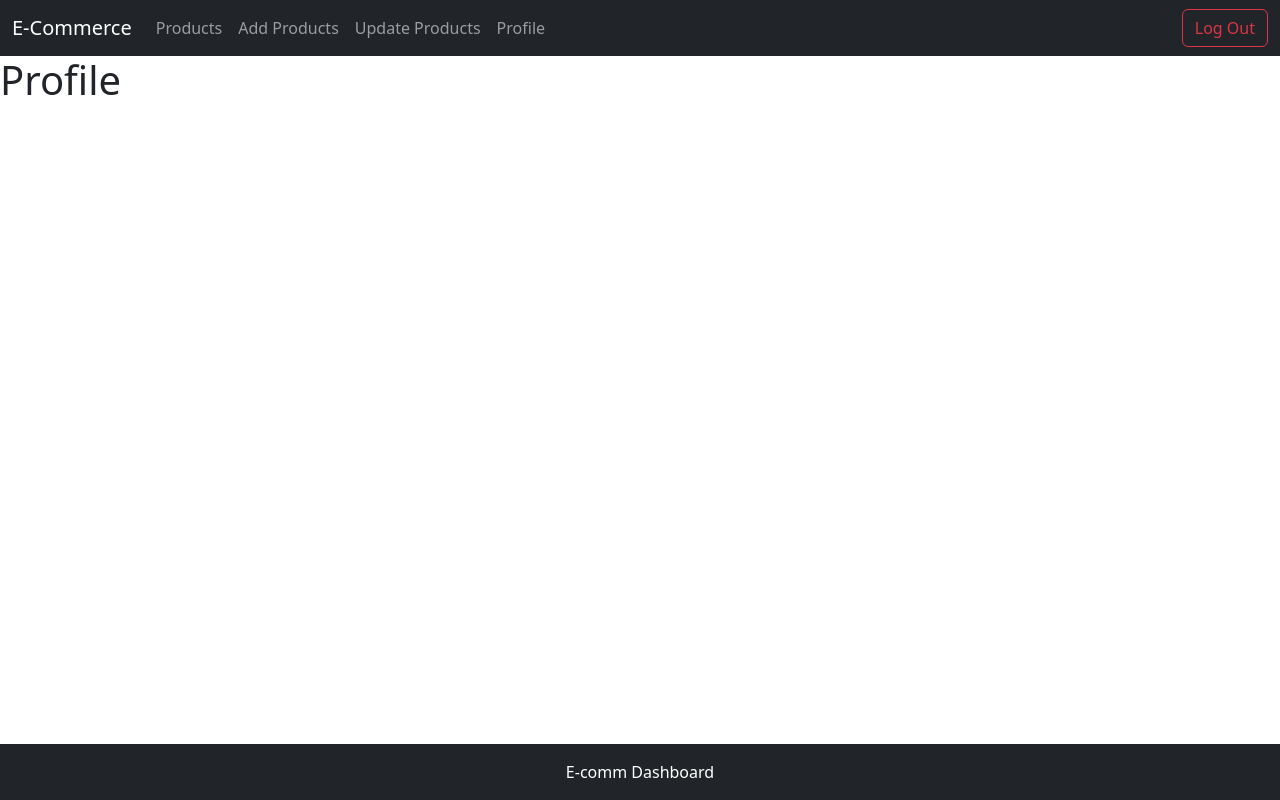
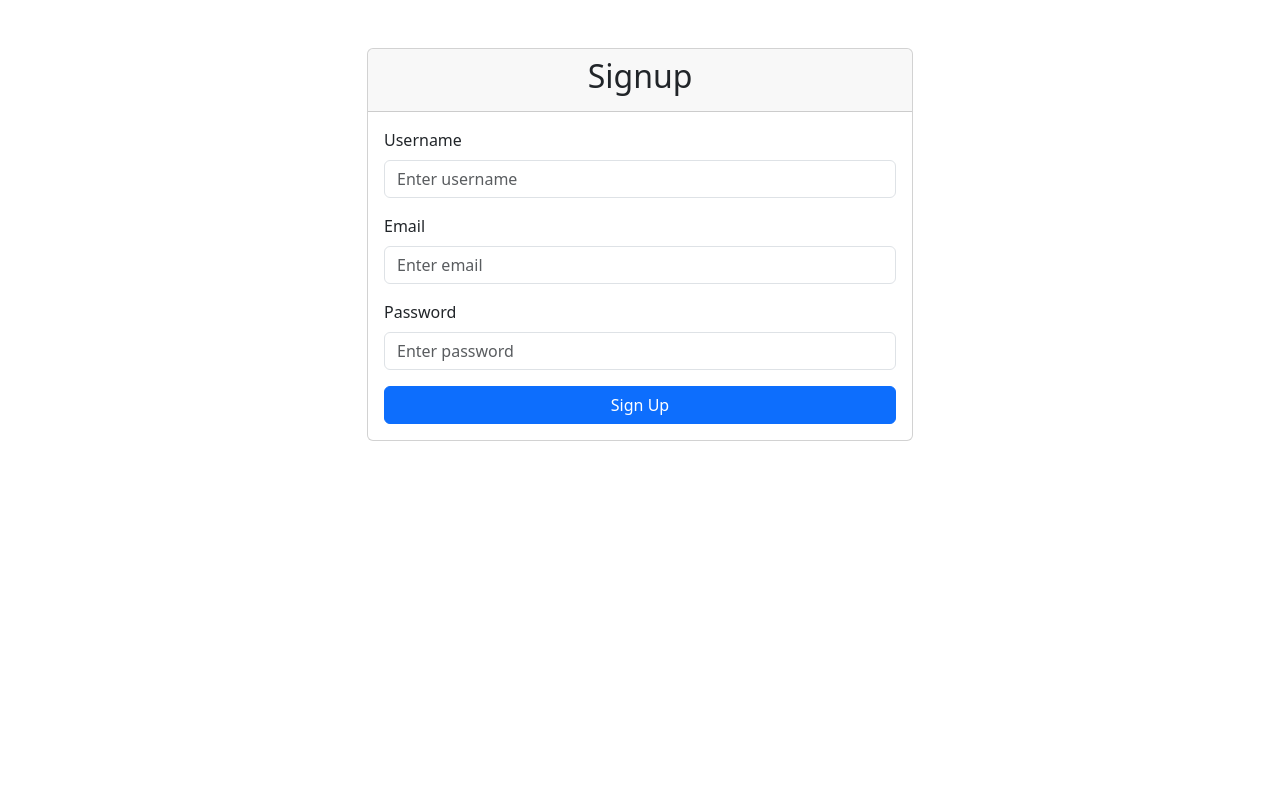
Before and after one commit to hassaan871/E-Dashboard-Frontend, a React (Create React App) app: page /profile in a window 1280 px wide. Built offline with nearby package versions, Linux system fonts and the light colour scheme.

Commit message:
Signup component with Bootstrap styling and input handling

```diff
--- a/src/App.js
+++ b/src/App.js
@@ -5,11 +5,12 @@ import AddProducts from "./components/addProducts/AddProducts";
 import UpdateProducts from "./components/updateProducts/UpdateProducts";
 import Profile from "./components/profile/Profile";
 import Footer from "./components/footer/Footer";
+import Signup from "./components/authentication/signup/Signup";
 
 const App = () => {
   return (
     <div>
-      <BrowserRouter>
+      {/* <BrowserRouter>
         <Navbar />
         <Routes>
           <Route path="/products" element={<Products />} />
@@ -18,7 +19,8 @@ const App = () => {
           <Route path="/profile" element={<Profile />} />
         </Routes>
         <Footer />
-      </BrowserRouter>
+      </BrowserRouter> */}
+      <Signup />
     </div>
   );
 }
--- /dev/null
+++ b/src/components/authentication/signup/Signup.js
@@ -0,0 +1,70 @@
+import React, { useState } from 'react';
+
+function Signup() {
+    const [userName, setUserName] = useState('')
+    const [email, setEmail] = useState('')
+    const [password, setPassword] = useState('')
+
+    const handleSubmit = (event) => {
+        event.preventDefault();
+        console.warn('Username:', userName);
+        console.warn('Email:', email);
+        console.warn('Password:', password);
+    }
+
+    return (
+        <div className="container mt-5">
+      <div className="row justify-content-center">
+        <div className="col-md-6">
+          <div className="card">
+            <div className="card-header text-center">
+              <h2>Signup</h2>
+            </div>
+            <div className="card-body">
+              <form onSubmit={handleSubmit}>
+                <div className="mb-3">
+                  <label htmlFor="username" className="form-label">Username</label>
+                  <input
+                    type="text"
+                    className="form-control"
+                    id="username"
+                    placeholder="Enter username"
+                    value={userName}
+                    onChange={(e) => setUserName(e.target.value)}
+                  />
+                </div>
+                <div className="mb-3">
+                  <label htmlFor="email" className="form-label">Email</label>
+                  <input
+                    type="email"
+                    className="form-control"
+                    id="email"
+                    placeholder="Enter email"
+                    value={email}
+                    onChange={(e) => setEmail(e.target.value)}
+                  />
+                </div>
+                <div className="mb-3">
+                  <label htmlFor="password" className="form-label">Password</label>
+                  <input
+                    type="password"
+                    className="form-control"
+                    id="password"
+                    placeholder="Enter password"
+                    value={password}
+                    onChange={(e) => setPassword(e.target.value)}
+                  />
+                </div>
+                <div className="d-grid">
+                  <button type="submit" className="btn btn-primary">Sign Up</button>
+                </div>
+              </form>
+            </div>
+          </div>
+        </div>
+      </div>
+    </div>
+    );
+}
+
+export default Signup;
```
